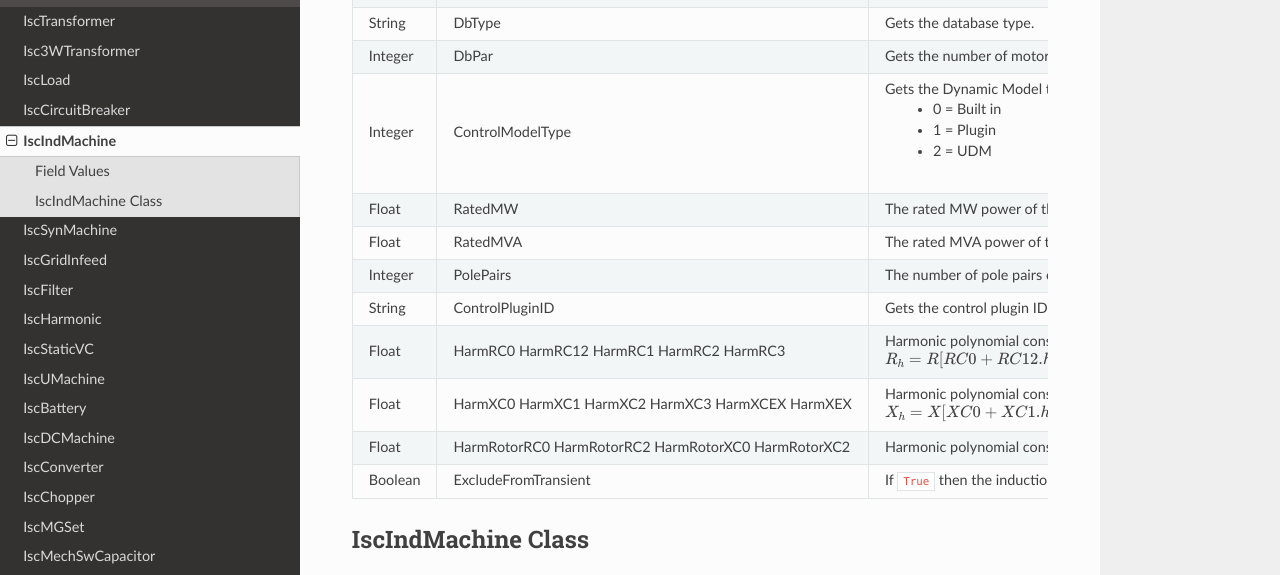
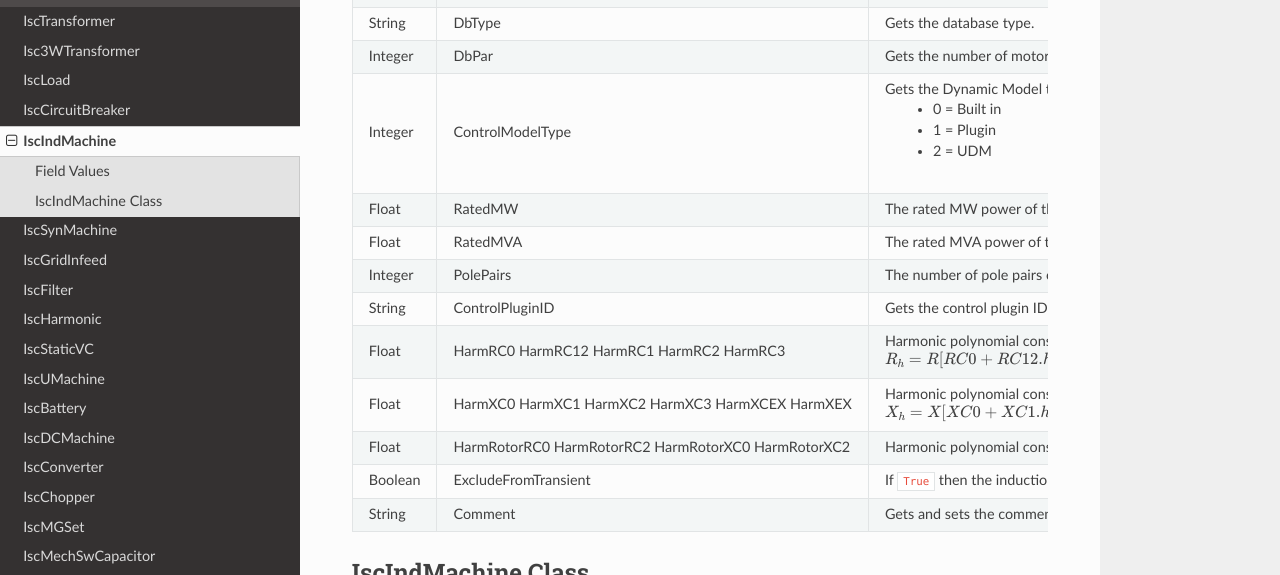
Before and after one commit to TNEI-Services/IPSA, a Sphinx documentation site: the page built from docs/IscIndMachine.rst, in a window 1280 px wide and 900 px high, scrolled down 2032 px, cut to the strip 0-575 px from the top of the window. Built offline with Sphinx 7.4.7 and the Read the Docs theme 3.1.0, drawn with Linux system fonts in a browser that asks for light colours.

Commit message:
Added IscIndMachine::Comment

```diff
--- a/docs/IscIndMachine.rst
+++ b/docs/IscIndMachine.rst
@@ -203,6 +203,9 @@ Field Values
    * - Boolean
      - ExcludeFromTransient
      - If ``True`` then the induction machine is excluded from transient stability studies.
+   * - String
+     - Comment
+     - Gets and sets the comments.
 
 IscIndMachine Class
 --------------------
```
